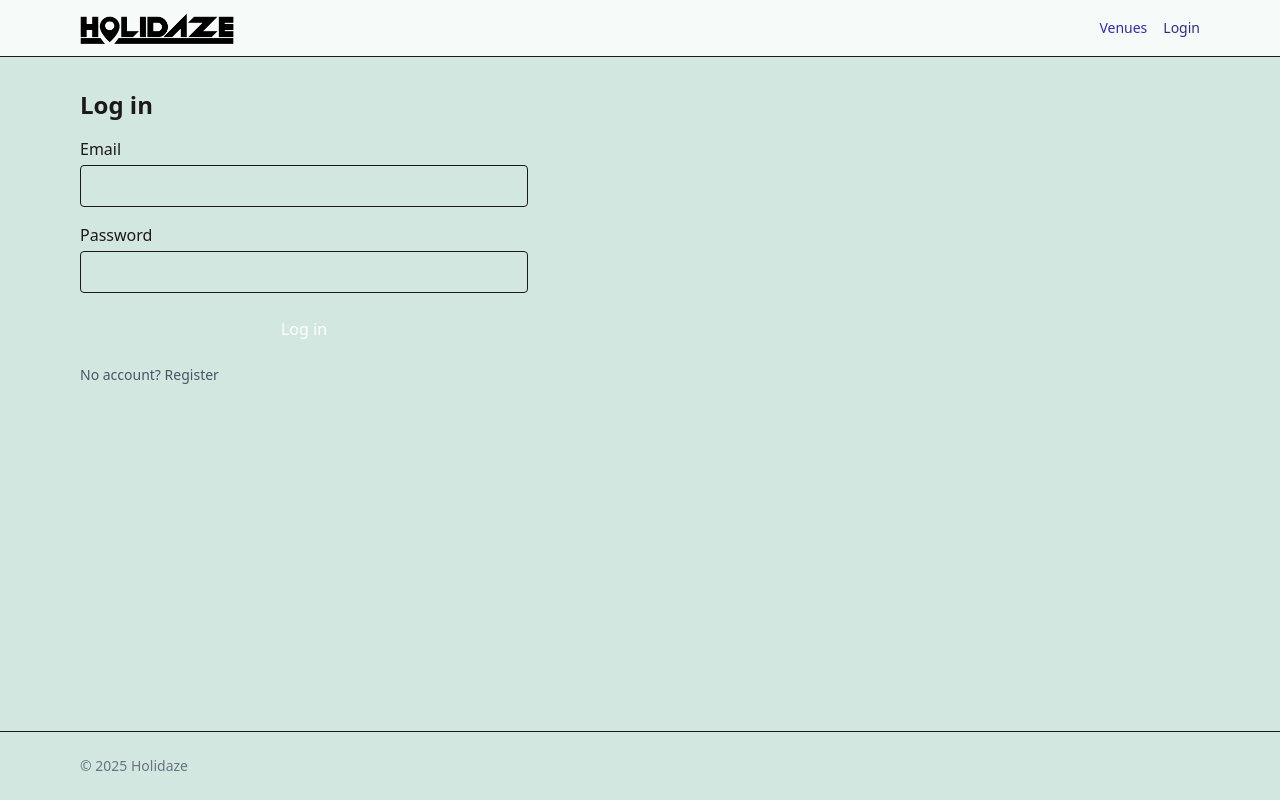
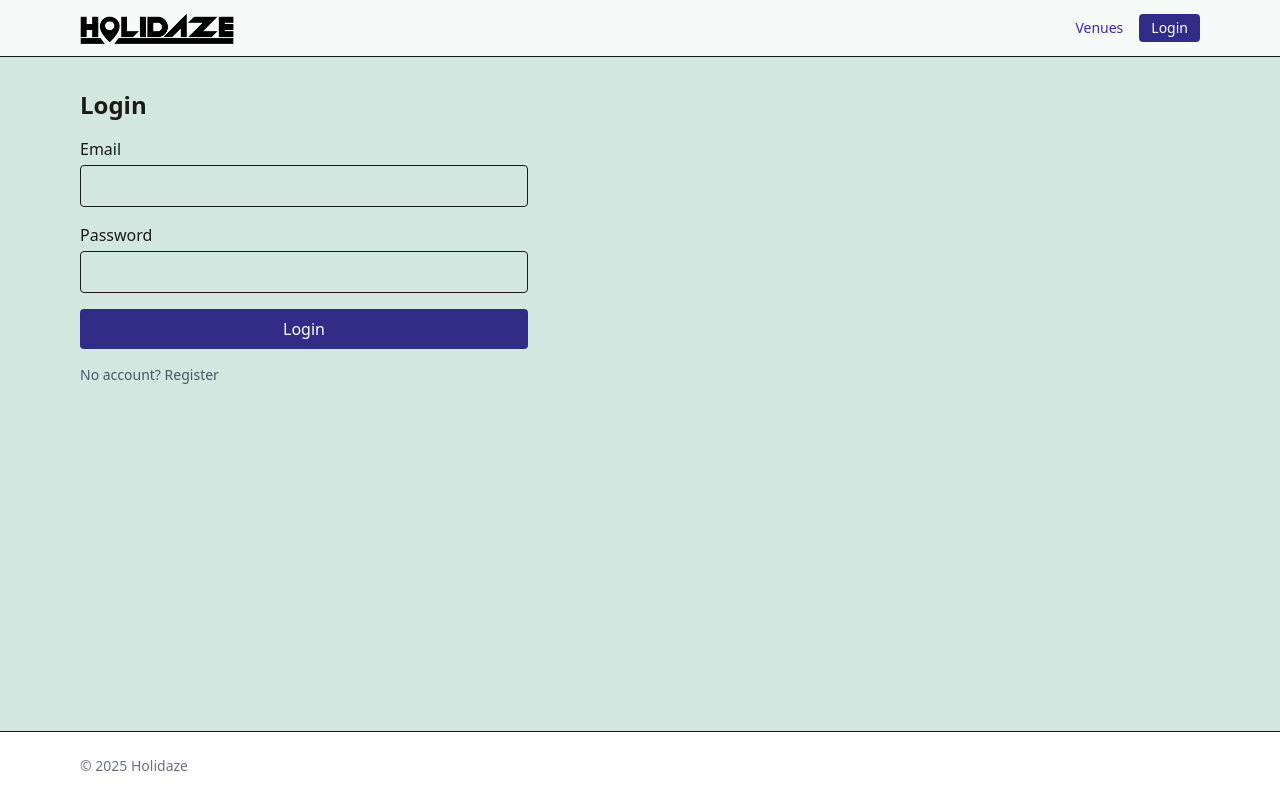
Before and after one commit to RunarPettersen/holidaze, a React (Vite) app: page /auth/login in a window 1280 px wide. Built offline with nearby package versions, Linux system fonts and the light colour scheme; no server answers.

Commit message:
Update on colors and favicon

```diff
--- a/src/features/auth/Login.tsx
+++ b/src/features/auth/Login.tsx
@@ -37,7 +37,7 @@ export default function Login() {
 
   return (
     <form onSubmit={onSubmit} className="max-w-md grid gap-4">
-      <h1 className="text-2xl font-semibold">Log in</h1>
+      <h1 className="text-2xl font-semibold">Login</h1>
       {error && <p className="text-sm text-red-600">{error}</p>}
 
       <label className="grid gap-1">
@@ -64,9 +64,9 @@ export default function Login() {
 
       <button
         disabled={loading}
-        className="rounded bg-brand text-white px-4 py-2"
+        className="bg-brand-900 hover:bg-brand-800 cursor-pointer rounded px-4 py-2 text-white"
       >
-        {loading ? "Logging in…" : "Log in"}
+        {loading ? "Logging in…" : "Login"}
       </button>
 
       <p className="text-sm text-gray-600">
--- a/src/features/auth/Register.tsx
+++ b/src/features/auth/Register.tsx
@@ -83,7 +83,7 @@ export default function Register() {
           placeholder="https://…"
         />
       </label>
-      <button disabled={loading} className="bg-brand rounded px-4 py-2 text-white">
+      <button disabled={loading} className="bg-brand-900 hover:bg-brand-800 cursor-pointer rounded px-4 py-2 text-white">
         {loading ? "Registering…" : "Register"}
       </button>
     </form>
--- a/src/features/bookings/MyBookings.tsx
+++ b/src/features/bookings/MyBookings.tsx
@@ -56,7 +56,7 @@ export default function MyBookings() {
   if (isError) {
     return (
       <div className="grid gap-3">
-        <h1 className="text-2xl font-semibold">Mine bookinger</h1>
+        <h1 className="text-2xl font-semibold">My Bookings</h1>
         <p className="text-sm text-red-600">
           Feil: {(error as Error).message}
         </p>
@@ -75,10 +75,10 @@ export default function MyBookings() {
 
   const emptyText =
     tab === "upcoming"
-      ? "Ingen kommende bookinger."
+      ? "No upcoming bookins."
       : tab === "past"
-      ? "Ingen tidligere bookinger."
-      : "Ingen bookinger enda.";
+      ? "No past bookings."
+      : "No bookings yet.";
 
   return (
     <div className="grid gap-4">
@@ -98,9 +98,9 @@ export default function MyBookings() {
           <div>
             <Link
               to="/venues"
-              className="inline-flex rounded bg-brand px-4 py-2 text-white"
+              className="bg-brand-900 hover:bg-brand-800 cursor-pointer rounded px-4 py-2 text-white"
             >
-              Finn steder
+              Find venues
             </Link>
           </div>
         </div>
--- a/src/features/manager/ManagerVenues.tsx
+++ b/src/features/manager/ManagerVenues.tsx
@@ -34,7 +34,7 @@ export default function ManagerVenues() {
       <div className="flex items-center justify-between">
         <h1 className="text-2xl font-semibold">My venues</h1>
         <button
-          className="bg-brand rounded px-4 py-2 text-white"
+          className="bg-brand-900 hover:bg-brand-800 cursor-pointer rounded px-4 py-2 text-white"
           onClick={() => navigate("/manager/venues/new")}
         >
           Create new venue
@@ -70,19 +70,19 @@ export default function ManagerVenues() {
                 </div>
                 <div className="mt-2 flex justify-between gap-2 text-sm">
                   <button
-                    className="rounded border px-3 py-1 hover:bg-gray-50"
+                    className="bg-brand-900 hover:bg-brand-800 cursor-pointer rounded px-4 py-2 text-white"
                     onClick={() => navigate(`/manager/venues/${v.id}/edit`)}
                   >
                     Edit
                   </button>
                   <button
-                    className="rounded border px-3 py-1 hover:bg-gray-50"
+                    className="bg-brand-900 hover:bg-brand-800 cursor-pointer rounded px-4 py-2 text-white"
                     onClick={() => navigate(`/manager/venues/${v.id}/bookings`)}
                   >
                     Bookings
                   </button>
                   <button
-                    className="rounded border px-3 py-1 text-red-600 hover:bg-red-50 disabled:opacity-50"
+                    className="rounded border px-4 py-2 text-red-600 hover:bg-red-50 disabled:opacity-50"
                     disabled={mutation.isPending}
                     onClick={() => {
                       const ok = window.confirm("Are you sure you want to delete this venue?");
--- a/src/layout/AppLayout.tsx
+++ b/src/layout/AppLayout.tsx
@@ -77,7 +77,7 @@ export default function AppLayout() {
 
                 <button
                   onClick={logout}
-                  className="rounded border px-3 py-1 hover:bg-gray-50"
+                  className="bg-brand-900 hover:bg-brand-800 cursor-pointer rounded px-3 py-1 text-white"
                 >
                   Logout
                 </button>
@@ -88,7 +88,7 @@ export default function AppLayout() {
               <NavLink
                 to="/auth/login"
                 className={({ isActive }) =>
-                  isActive ? "text-brand-900 font-medium" : "bg-brand rounded px-3 py-1 text-white"
+                  isActive ? "bg-brand-900 hover:bg-brand-800 cursor-pointer rounded px-3 py-1 text-white" : "bg-brand-900 hover:bg-brand-800 cursor-pointer rounded px-3 py-1 text-white"
                 }
               >
                 Login
@@ -191,7 +191,7 @@ export default function AppLayout() {
         </div>
       </main>
 
-      <footer className="border-t">
+      <footer className="border-t bg-white">
         <div className="mx-auto max-w-6xl px-4 py-6 text-sm text-gray-500">
           © {new Date().getFullYear()} Holidaze
         </div>
```
Also changed, not shown: public/favicon.png.
